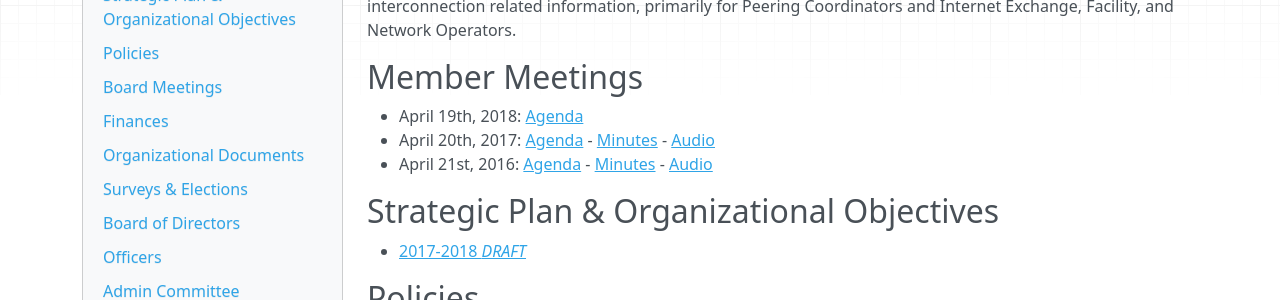
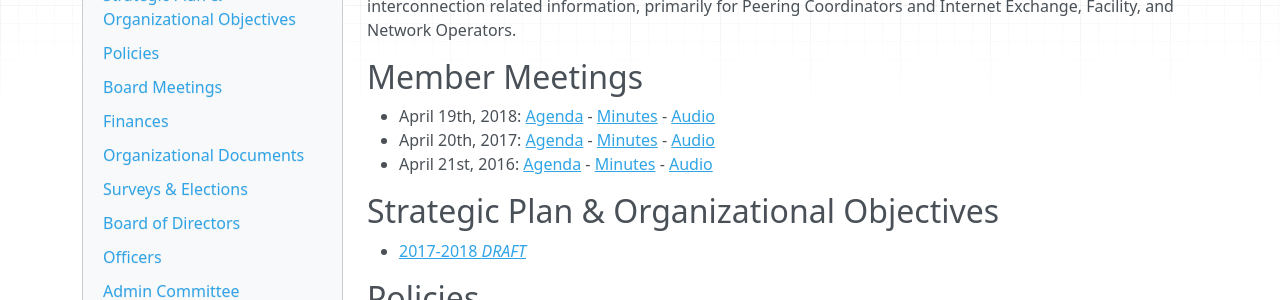
Before and after one commit to peeringdb/docs, an MkDocs documentation site: the page built from docs/gov.md, in a window 1280 px wide and 900 px high. Shown: the part 211-511 px from the top of the window. Built offline with MkDocs 1.6.1, drawn with Linux system fonts in a browser that asks for light colours; nearby versions of some CDN libraries; old or Windows-style settings are respelled for this version of MkDocs.

Commit message:
Annual member meeting minutes and audio.

```diff
--- a/docs/gov.md
+++ b/docs/gov.md
@@ -7,7 +7,7 @@ PeeringDB, a nonprofit member-based organization, facilitates the exchange of us
 
 ## Member Meetings
 
-- April 19th, 2018: [Agenda](gov/legaldocs/2018-04-19_PeeringDB_Member_Meeting_Agenda.txt)
+- April 19th, 2018: [Agenda](gov/legaldocs/2018-04-19_PeeringDB_Member_Meeting_Agenda.txt) - [Minutes](gov/legaldocs/2018-04-19_PeeringDB_Member_Meeting_Minutes.pdf) - [Audio](gov/legaldocs/2018-04-19_PeeringDB_Member_Meeting_Audio.mp3)
 - April 20th, 2017: [Agenda](gov/legaldocs/2017-04-20_PeeringDB_Member_Meeting_Agenda.txt) - [Minutes](gov/legaldocs/2017-04-20_PeeringDB_Member_Meeting_Minutes.pdf) - [Audio](gov/legaldocs/2017-04-20_PeeringDB_Member_Meeting_Audio.mp3)
 - April 21st, 2016: [Agenda](gov/legaldocs/2016-04-21_PeeringDB_Member_Meeting_Agenda.txt) - [Minutes](gov/legaldocs/2016-04-21_PeeringDB_Member_Meeting_Minutes.pdf) - [Audio](gov/legaldocs/2016-04-21_PeeringDB_Member_Meeting_Audio.mp3)
 
```
Also changed, not shown: 3 other files.
